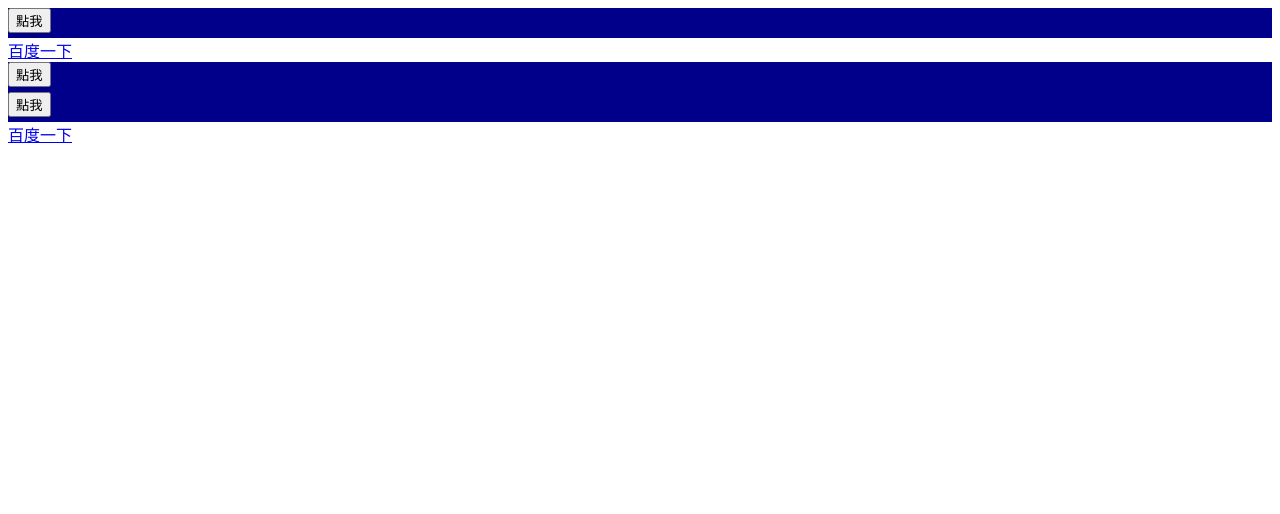
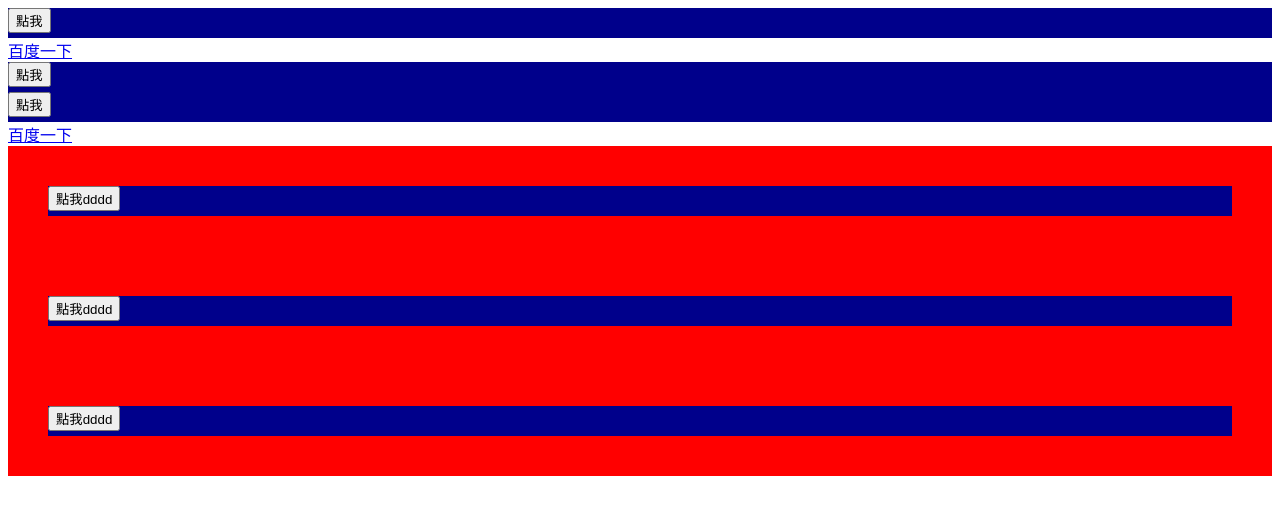
Before and after one commit to Shimingli/LearnVue, a plain HTML site: page 04事件修飾符.html in a window 1280 px wide. Drawn offline with Linux system fonts and the light colour scheme.

Commit message:
事件修饰符

```diff
--- a/04事件修飾符.html
+++ b/04事件修飾符.html
@@ -12,6 +12,10 @@
         .inner {
             height:30px;
             background-color: darkblue
+        }
+        .outer{
+            padding:40px;
+            background-color: red
         }
     </style>
 </head>
@@ -40,6 +44,32 @@
 
      <!-- once 事件只触发一次 -->
         <a href="http://www.baidu.com" @click.prevent.once="baidu">百度一下</a>
+
+
+        <div class="outer" @click="divClick">
+                <div class="inner" @click="innerClick">
+                        <input type="button" value="點我dddd" @click="btnClick">
+
+                    </div>
+
+        </div>
+
+        <div class="outer" @click="divClick">
+                <div class="inner" @click="innerClick">
+                    <!-- 停止往下面传递 -->
+                        <input type="button" value="點我dddd" @click.stop="btnClick">
+
+                    </div>
+        </div>
+        <!-- self 只会阻止自己身上冒泡行为的触发，并不会真正阻止 冒泡行为 但是stop就可以完全的阻止 -->
+        <div class="outer" @click="divClick">
+                <div class="inner" @click.self="innerClick">
+                    <!-- 停止往下面传递 -->
+                        <input type="button" value="點我dddd" @click="btnClick">
+
+                    </div>
+
+        </div>
     </div>
 
 
@@ -59,10 +89,13 @@
                     console.log("badiu")
                 },
                 divClick() {
-                    console.log("我是div的點擊事件")
+                    console.log("我是divClick的點擊事件")
                 },
                 btnClick() {
                     console.log("我是btn的點擊事件")
+                },
+                innerClick(){
+                    console.log("我是innerClick的點擊事件")
                 }
             }
         })
@@ -84,4 +117,7 @@
 <!-- /stop事件不能給div傳遞事件  -->
 
 
-     <!-- once 事件只触发一次 -->
+ <!-- once 事件只触发一次 -->
+ <!-- stop和self的区别 -->
+
+   <!-- self 只会阻止自己身上冒泡行为的触发，并不会真正阻止 冒泡行为 但是stop就可以完全的阻止 -->
```
